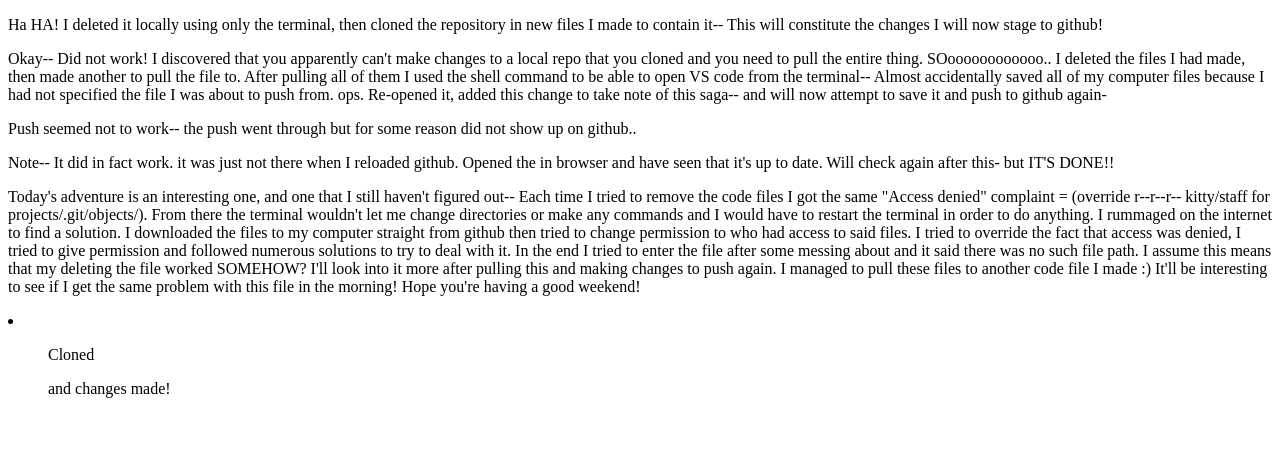
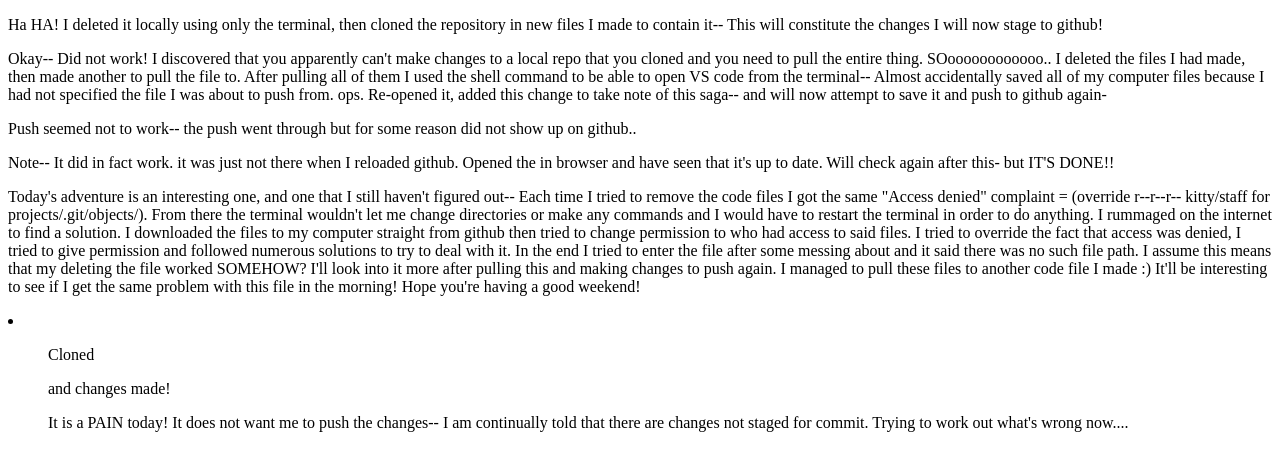
Before and after one commit to AutopsyTurvy/portfolio, a website: page index.html in a window 1280 px wide. Drawn offline with Linux system fonts and the light colour scheme.

Commit message:
push it real good

```diff
--- a/index.html
+++ b/index.html
@@ -49,6 +49,10 @@ in the morning! Hope you're having a good weekend!
     <ul>Cloned</ul>
     <ul>and changes made!</ul>
 
+    <ul>It is a PAIN today! It does not want me to push the changes--
+        I am continually told that there are changes not staged for commit.
+    Trying to work out what's wrong now....</ul>
+
 </li>
 
 </body>
```
